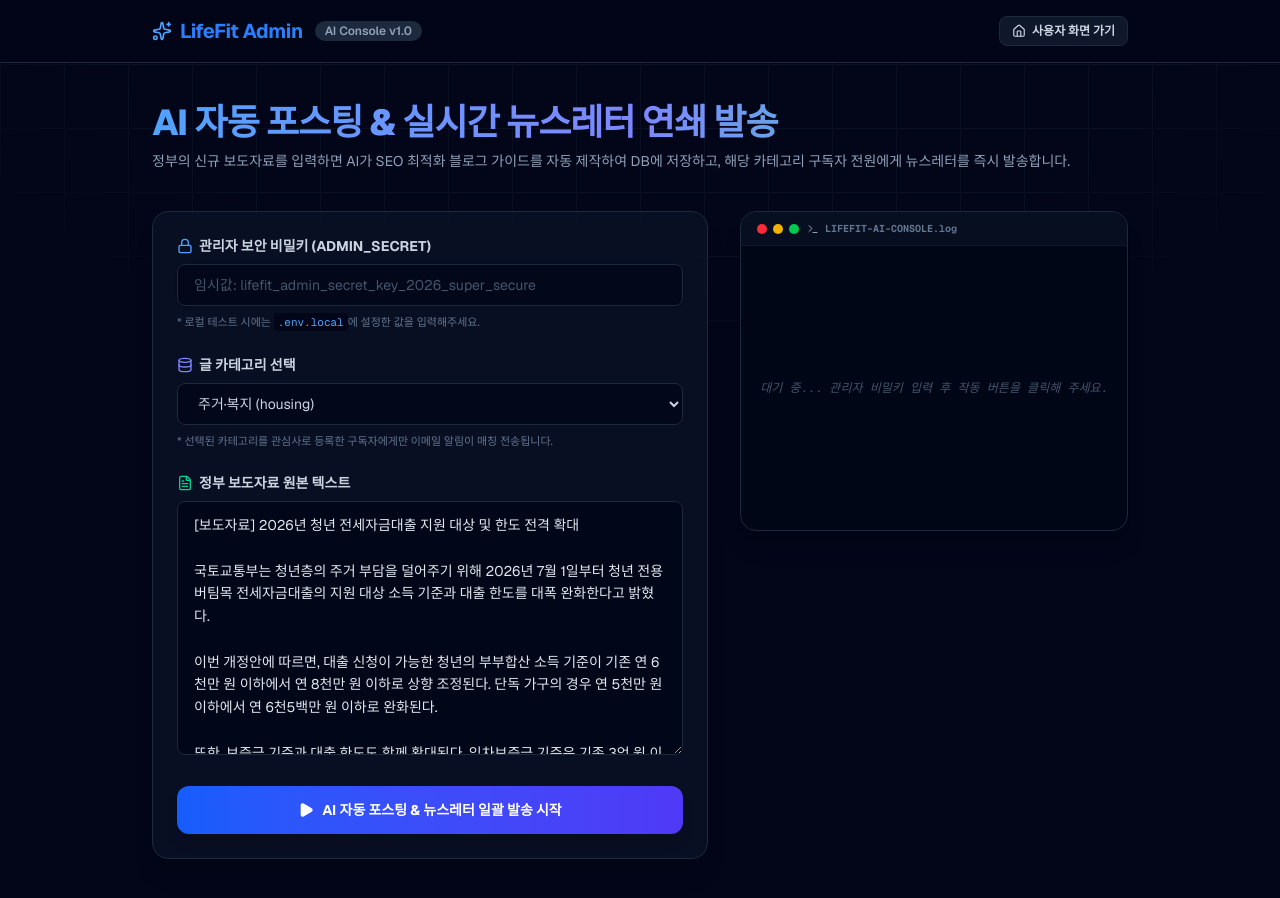
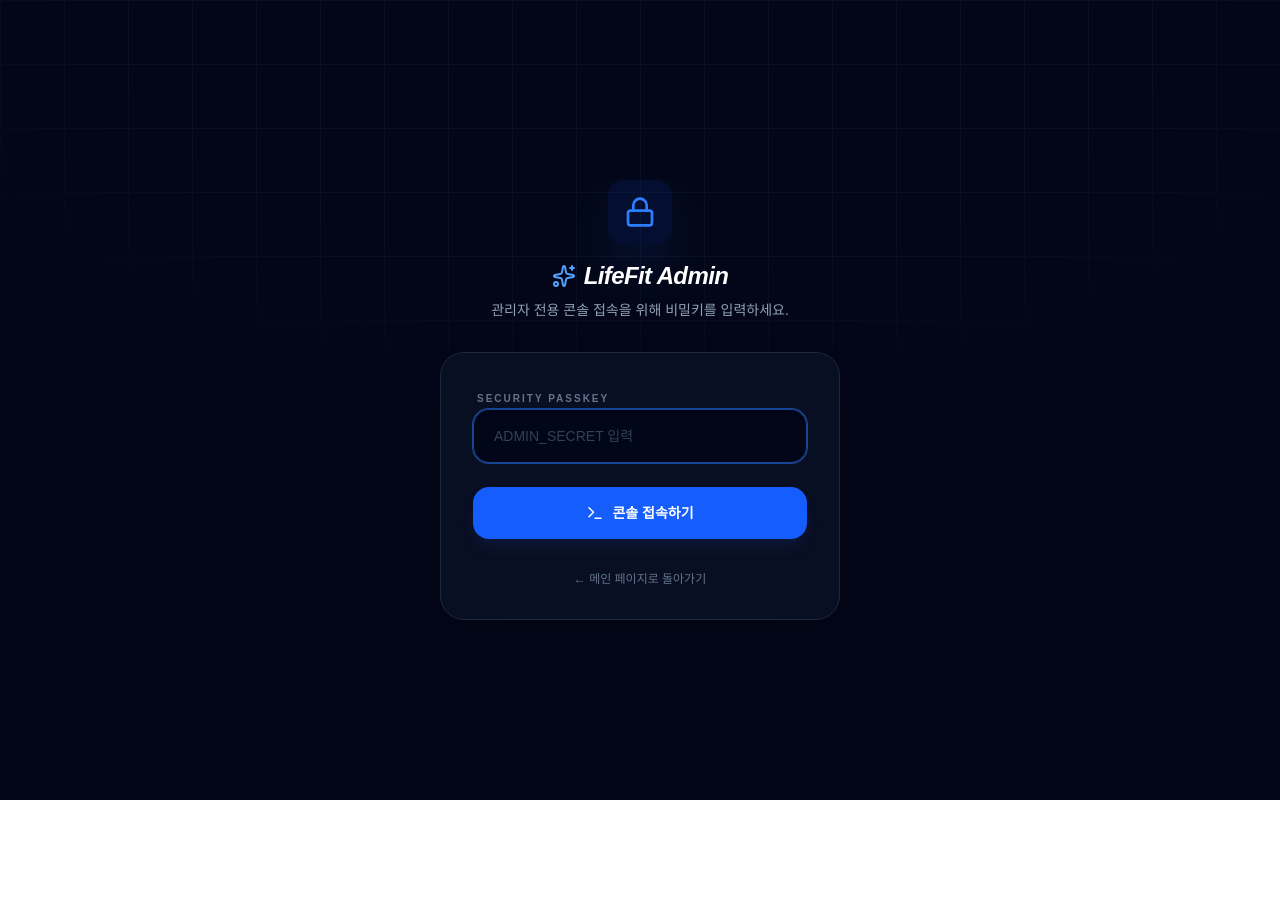
Before and after one commit to j-up/lifefit, a Next.js app: page /admin in a window 1280 px wide. After the commit the page ends 800 px from the top, so only its background shows below. Built offline with nearby package versions, Linux system fonts and the light colour scheme.

Commit message:
security: implement password-gate for admin UI and restore subscription cards on post pages

```diff
--- a/app/admin/page.tsx
+++ b/app/admin/page.tsx
@@ -26,6 +26,7 @@
 export const dynamic = "force-dynamic";
 
 export default function AdminPage() {
+  const [isAuthorized, setIsAuthorized] = useState(false);
   const [adminSecret, setAdminSecret] = useState("");
   const [category, setCategory] = useState("주거·복지");
   const [rawPressRelease, setRawPressRelease] = useState(
@@ -115,6 +116,61 @@
     }
   };
 
+  // 인증 전 화면 (Password Gate)
+  if (!isAuthorized) {
+    return (
+      <div className="min-h-screen bg-slate-950 flex items-center justify-center px-4 selection:bg-blue-600 selection:text-white relative overflow-hidden">
+        {/* Dynamic Grid Background Effect */}
+        <div className="absolute inset-0 bg-[linear-gradient(to_right,#0f172a_1px,transparent_1px),linear-gradient(to_bottom,#0f172a_1px,transparent_1px)] bg-[size:4rem_4rem] [mask-image:radial-gradient(ellipse_60%_50%_at_50%_0%,#000_70%,transparent_100%)] pointer-events-none opacity-60" />
+
+        <div className="w-full max-w-[400px] relative">
+          <div className="text-center mb-8">
+            <div className="inline-flex h-16 w-16 items-center justify-center rounded-2xl bg-blue-600/10 text-blue-500 mb-4 shadow-2xl shadow-blue-500/20">
+              <Lock size={32} />
+            </div>
+            <h1 className="text-2xl font-extrabold text-white tracking-tight italic flex items-center justify-center gap-2">
+              <Sparkles className="h-6 w-6 text-blue-400" />
+              LifeFit Admin
+            </h1>
+            <p className="text-slate-400 text-sm mt-2 font-medium">관리자 전용 콘솔 접속을 위해 비밀키를 입력하세요.</p>
+          </div>
+
+          <div className="rounded-3xl border border-slate-800 bg-slate-900/60 p-8 backdrop-blur-xl shadow-2xl space-y-6">
+            <div className="space-y-2">
+              <label className="text-[10px] font-bold text-slate-500 uppercase tracking-[0.2em] ml-1">
+                Security Passkey
+              </label>
+              <input
+                type="password"
+                value={adminSecret}
+                onChange={(e) => setAdminSecret(e.target.value)}
+                onKeyDown={(e) => e.key === "Enter" && setIsAuthorized(true)}
+                placeholder="ADMIN_SECRET 입력"
+                className="w-full rounded-2xl border border-slate-800 bg-slate-950/80 px-5 py-4 text-sm text-white placeholder-slate-700 focus:border-blue-500/50 focus:outline-none focus:ring-1 focus:ring-blue-500/50 transition-all shadow-inner"
+                autoFocus
+              />
+            </div>
+
+            <button
+              onClick={() => setIsAuthorized(true)}
+              className="w-full flex items-center justify-center gap-2 rounded-2xl bg-blue-600 px-5 py-4 text-sm font-bold text-white shadow-lg shadow-blue-900/20 hover:bg-blue-500 active:scale-[0.98] transition-all transform"
+            >
+              <TerminalIcon size={18} />
+              콘솔 접속하기
+            </button>
+
+            <Link
+              href="/"
+              className="block text-center text-xs text-slate-500 hover:text-slate-400 transition-colors pt-2"
+            >
+              ← 메인 페이지로 돌아가기
+            </Link>
+          </div>
+        </div>
+      </div>
+    );
+  }
+
   return (
     <div className="min-h-screen bg-slate-950 font-sans text-slate-100 selection:bg-blue-600 selection:text-white">
       {/* Dynamic Grid Background Effect */}
@@ -166,14 +222,13 @@
                   <input
                     type="password"
                     required
+                    readOnly
                     value={adminSecret}
-                    onChange={(e) => setAdminSecret(e.target.value)}
-                    placeholder="임시값: lifefit_admin_secret_key_2026_super_secure"
-                    className="w-full rounded-lg border border-slate-800 bg-slate-950/80 px-4 py-2.5 text-sm placeholder-slate-600 focus:border-blue-500 focus:outline-none focus:ring-1 focus:ring-blue-500 text-slate-100"
+                    className="w-full rounded-lg border border-slate-800 bg-slate-950/40 px-4 py-2.5 text-sm text-slate-500 cursor-not-allowed opacity-70"
                   />
                 </div>
                 <p className="text-[11px] text-slate-500">
-                  * 로컬 테스트 시에는 <code className="bg-slate-950 px-1 py-0.5 rounded text-blue-400 font-mono">.env.local</code>에 설정한 값을 입력해주세요.
+                  * 접속 시 사용한 비밀키가 고정되어 있습니다. (보안 유지)
                 </p>
               </div>
 
--- a/app/page.tsx
+++ b/app/page.tsx
@@ -1,6 +1,7 @@
 import Link from "next/link";
 import Image from "next/image";
 import { posts as staticPosts } from "@/app/data/posts";
+import SubscribeCard from "@/app/components/SubscribeCard";
 
 async function getDbPosts() {
   const supabaseUrl = process.env.SUPABASE_URL;
@@ -346,6 +347,11 @@
             ))}
           </div>
         </div>
+
+        {/* 하단 구독 알림 카드 */}
+        <div className="mt-20">
+          <SubscribeCard />
+        </div>
       </main>
 
       {/* Footer */}
--- a/app/posts/[slug]/page.tsx
+++ b/app/posts/[slug]/page.tsx
@@ -4,6 +4,7 @@
 import { Calculator } from "lucide-react";
 import type { Metadata } from "next";
 import { posts as staticPosts, Post } from "@/app/data/posts";
+import SubscribeCard from "@/app/components/SubscribeCard";
 
 interface Props {
   params: Promise<{
@@ -350,6 +351,16 @@
           </div>
         </article>
 
+        {/* 하단 구독 알림 카드 - 리텐션 향상 */}
+        <SubscribeCard
+          defaultCategory={
+            post.category.includes("주거") ? "housing" :
+            post.category.includes("세금") ? "tax" :
+            post.category.includes("육아") || post.category.includes("복지") ? "welfare" :
+            post.category.includes("자산") ? "saving" : "housing"
+          }
+        />
+
       </main>
 
       {/* Footer */}
```
